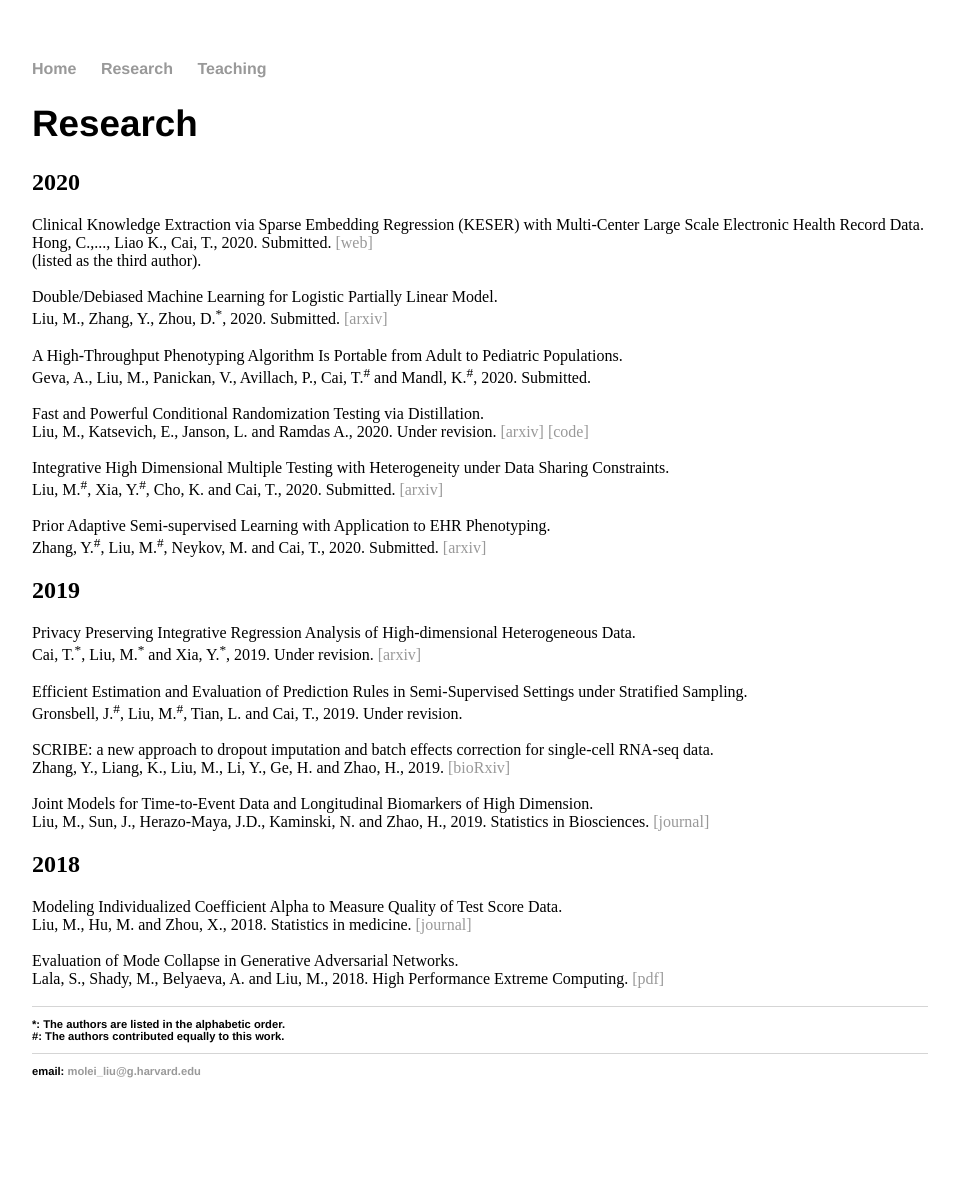
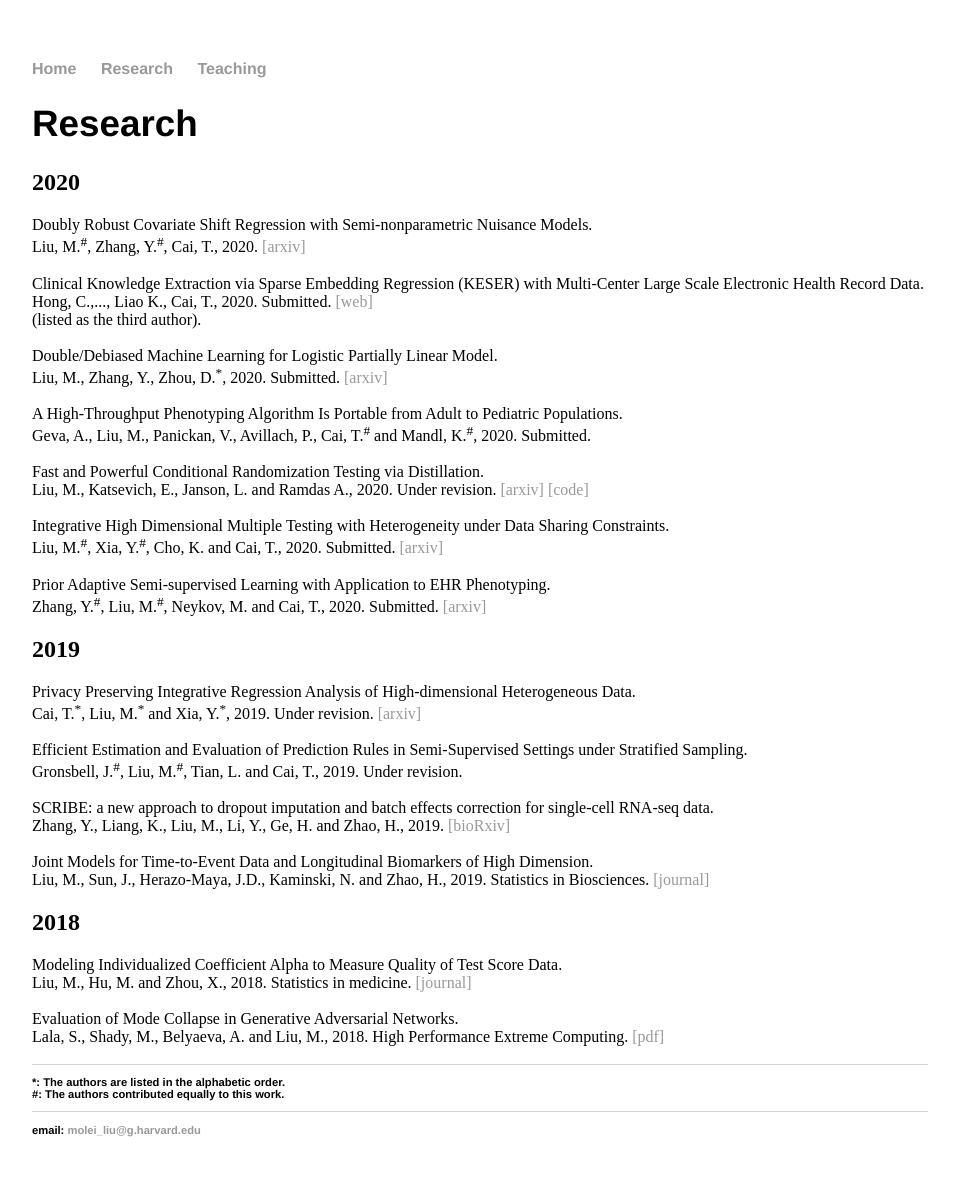
Before and after one commit to moleibobliu/moleibobliu.github.io, a Jekyll site: the page built from pub/index.html, in a window 1280 px wide. Shown: the whole page, without its empty margins (160-1119 px from the left). Built offline with Jekyll 4.4.1, drawn with Linux system fonts in a browser that asks for light colours; before the commit the page ends 1137 px from its top, so only the background shows below that.

Commit message:
Update index.html

```diff
--- a/pub/index.html
+++ b/pub/index.html
@@ -6,7 +6,11 @@ title: Molei Liu
 	<h1> Research </h1>
 	<h2> 2020 </h2>
 
-	Clinical Knowledge Extraction via Sparse Embedding Regression (KESER) with Multi-Center Large Scale Electronic Health Record Data.
+	Doubly Robust Covariate Shift Regression with Semi-nonparametric Nuisance Models.
+	<br \> Liu, M.<sup>#</sup>, Zhang, Y.<sup>#</sup>, Cai, T., 2020. <a href="https://arxiv.org/abs/2010.02521"> [arxiv] </a>
+	<br \>
+
+	<br \> Clinical Knowledge Extraction via Sparse Embedding Regression (KESER) with Multi-Center Large Scale Electronic Health Record Data.
 	<br \> Hong, C.,..., Liao K., Cai, T., 2020. Submitted. <a href="https://celehs.github.io/KESER"> [web] </a>
 	<br \> (listed as the third author).
 	<br \>
```
